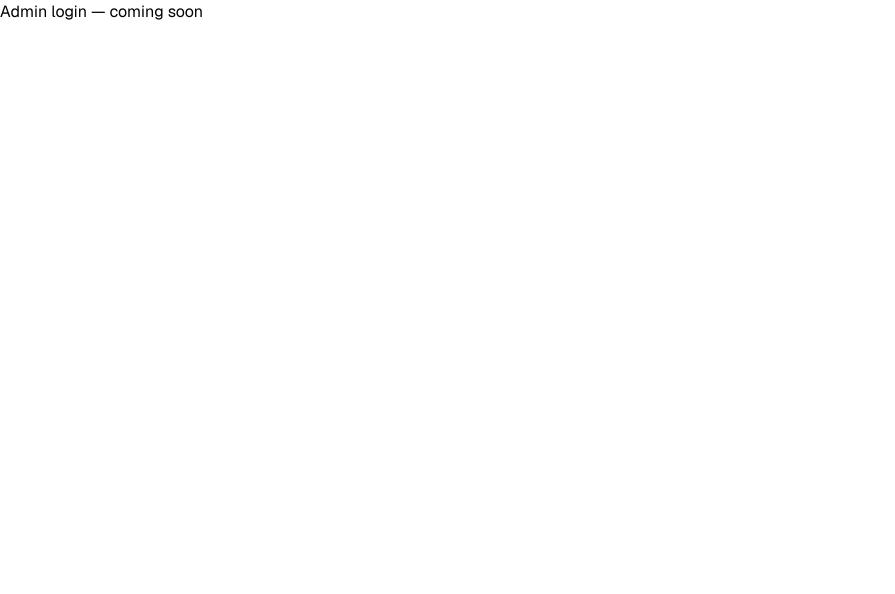
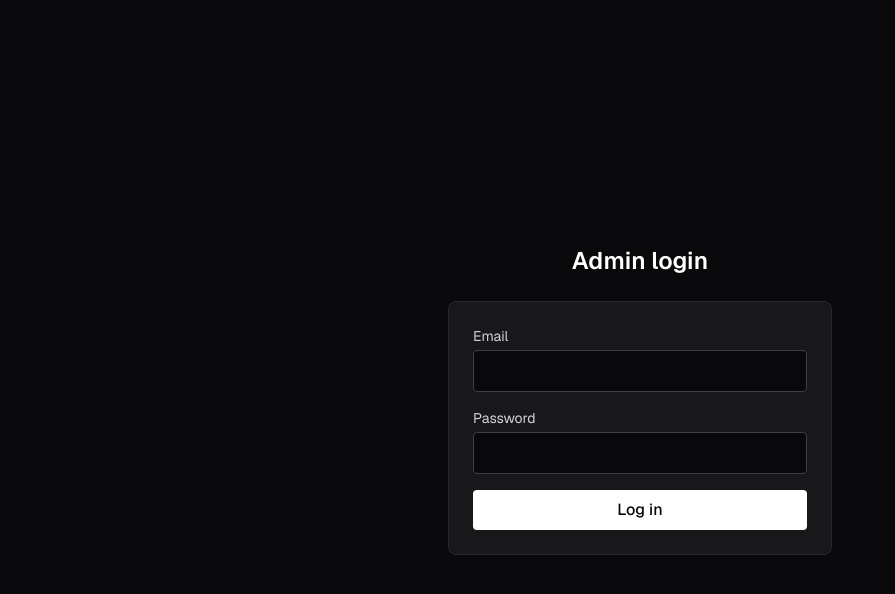
Before and after one commit to anthonyy616/zue-creations-landing, a Next.js app: page /admin/login in a window 1280 px wide. Shown: the top 594 px of the page, without its empty margins (0-895 px from the left). Built offline with nearby package versions, Linux system fonts and the light colour scheme; no server answers.

Commit message:
Phase 2: add iron-session admin auth with login page, logout, and middleware route protection

```diff
--- /dev/null
+++ b/app/admin/actions.ts
@@ -0,0 +1,10 @@
+"use server";
+
+import { redirect } from "next/navigation";
+import { getSession } from "@/lib/session";
+
+export async function logout() {
+  const session = await getSession();
+  session.destroy();
+  redirect("/admin/login");
+}
--- /dev/null
+++ b/app/admin/login/actions.ts
@@ -0,0 +1,41 @@
+"use server";
+
+import { redirect } from "next/navigation";
+import { z } from "zod";
+import { getSession } from "@/lib/session";
+import { verifyCredentials } from "@/lib/auth";
+
+const loginSchema = z.object({
+  email: z.string().email(),
+  password: z.string().min(1),
+});
+
+export type LoginState = { error?: string } | undefined;
+
+export async function loginAction(
+  _prevState: LoginState,
+  formData: FormData
+): Promise<LoginState> {
+  const parsed = loginSchema.safeParse({
+    email: formData.get("email"),
+    password: formData.get("password"),
+  });
+
+  if (!parsed.success) {
+    return { error: "Invalid credentials" };
+  }
+
+  const { email, password } = parsed.data;
+  const user = await verifyCredentials(email, password);
+  if (!user) {
+    return { error: "Invalid credentials" };
+  }
+
+  const session = await getSession();
+  session.userId = user.id;
+  session.email = user.email;
+  session.isLoggedIn = true;
+  await session.save();
+
+  redirect("/admin/dashboard");
+}
--- a/app/admin/login/page.tsx
+++ b/app/admin/login/page.tsx
@@ -1,3 +1,70 @@
+"use client";
+
+import { useActionState } from "react";
+import { loginAction, type LoginState } from "./actions";
+
 export default function AdminLoginPage() {
-  return <main>Admin login — coming soon</main>;
+  const [state, formAction, pending] = useActionState<LoginState, FormData>(
+    loginAction,
+    undefined
+  );
+
+  return (
+    <main className="flex min-h-screen items-center justify-center bg-zinc-950 px-4">
+      <div className="w-full max-w-sm">
+        <h1 className="mb-6 text-center text-2xl font-semibold text-white">
+          Admin login
+        </h1>
+        <form
+          action={formAction}
+          className="space-y-4 rounded-lg border border-zinc-800 bg-zinc-900 p-6"
+        >
+          <div>
+            <label
+              htmlFor="email"
+              className="mb-1 block text-sm text-zinc-300"
+            >
+              Email
+            </label>
+            <input
+              id="email"
+              name="email"
+              type="email"
+              required
+              autoComplete="email"
+              className="w-full rounded border border-zinc-700 bg-zinc-950 px-3 py-2 text-white outline-none focus:border-zinc-500"
+            />
+          </div>
+          <div>
+            <label
+              htmlFor="password"
+              className="mb-1 block text-sm text-zinc-300"
+            >
+              Password
+            </label>
+            <input
+              id="password"
+              name="password"
+              type="password"
+              required
+              autoComplete="current-password"
+              className="w-full rounded border border-zinc-700 bg-zinc-950 px-3 py-2 text-white outline-none focus:border-zinc-500"
+            />
+          </div>
+          {state?.error ? (
+            <p role="alert" className="text-sm text-red-400">
+              {state.error}
+            </p>
+          ) : null}
+          <button
+            type="submit"
+            disabled={pending}
+            className="w-full rounded bg-white py-2 font-medium text-zinc-950 transition hover:bg-zinc-200 disabled:opacity-50"
+          >
+            {pending ? "Signing in…" : "Log in"}
+          </button>
+        </form>
+      </div>
+    </main>
+  );
 }
--- /dev/null
+++ b/lib/auth.ts
@@ -0,0 +1,32 @@
+import bcrypt from "bcryptjs";
+import { eq } from "drizzle-orm";
+import { db } from "@/lib/db";
+import { adminUsers } from "@/db/schema";
+
+/** Fixed dummy hash so unknown emails cost the same as a real bcrypt compare (timing hardening). */
+const DUMMY_HASH = bcrypt.hashSync("dummy-password-for-timing", 12);
+
+export function verifyPassword(plain: string, hash: string): Promise<boolean> {
+  return bcrypt.compare(plain, hash);
+}
+
+export async function findAdminByEmail(email: string) {
+  const rows = await db
+    .select()
+    .from(adminUsers)
+    .where(eq(adminUsers.email, email.trim().toLowerCase()))
+    .limit(1);
+  return rows[0] ?? null;
+}
+
+/**
+ * Verifies credentials and returns the admin user on success, or null on
+ * failure. Always performs a bcrypt comparison (against a dummy hash when
+ * the email is unknown) so response timing does not reveal which emails exist.
+ */
+export async function verifyCredentials(email: string, password: string) {
+  const user = await findAdminByEmail(email);
+  const hash = user?.passwordHash ?? DUMMY_HASH;
+  const valid = await verifyPassword(password, hash);
+  return user && valid ? user : null;
+}
--- /dev/null
+++ b/lib/session.ts
@@ -0,0 +1,31 @@
+import { cookies } from "next/headers";
+import { getIronSession, type SessionOptions } from "iron-session";
+
+export interface SessionData {
+  userId?: string;
+  email?: string;
+  isLoggedIn?: boolean;
+}
+
+export const sessionOptions: SessionOptions = {
+  cookieName: "portfolio_admin_session",
+  password: process.env.SESSION_SECRET ?? "",
+  ttl: 60 * 60 * 24 * 7, // 7 days
+  cookieOptions: {
+    httpOnly: true,
+    secure: process.env.NODE_ENV === "production",
+    sameSite: "lax",
+    path: "/",
+  },
+};
+
+/** Reads the current session from the request cookies (Server Actions, Route Handlers, Server Components). */
+export async function getSession() {
+  return getIronSession<SessionData>(await cookies(), sessionOptions);
+}
+
+/** Returns the session only when the visitor is an authenticated admin, otherwise null. */
+export async function requireAdminSession() {
+  const session = await getSession();
+  return session.isLoggedIn ? session : null;
+}
--- /dev/null
+++ b/middleware.ts
@@ -0,0 +1,30 @@
+import { NextResponse, type NextRequest } from "next/server";
+import { getIronSession, nextProxyCookies } from "iron-session";
+import { sessionOptions, type SessionData } from "@/lib/session";
+
+export async function middleware(request: NextRequest) {
+  const { pathname } = request.nextUrl;
+
+  // Login page is public; everything else under /admin requires a session.
+  if (pathname === "/admin/login") {
+    return NextResponse.next();
+  }
+
+  const response = NextResponse.next();
+  const session = await getIronSession<SessionData>(
+    nextProxyCookies(request, response),
+    sessionOptions
+  );
+
+  if (!session.isLoggedIn) {
+    const loginUrl = new URL("/admin/login", request.url);
+    loginUrl.searchParams.set("next", pathname);
+    return NextResponse.redirect(loginUrl);
+  }
+
+  return response;
+}
+
+export const config = {
+  matcher: ["/admin/:path*"],
+};
--- a/package.json
+++ b/package.json
@@ -38,7 +38,6 @@
   "devDependencies": {
     "@eslint/eslintrc": "^3",
     "@tailwindcss/postcss": "^4",
-    "@types/bcryptjs": "^2.4.6",
     "@types/node": "^20",
     "@types/react": "^19",
     "@types/react-dom": "^19",
```
Also changed, not shown: 1 other file (tests, documents, lock files or other folders).
